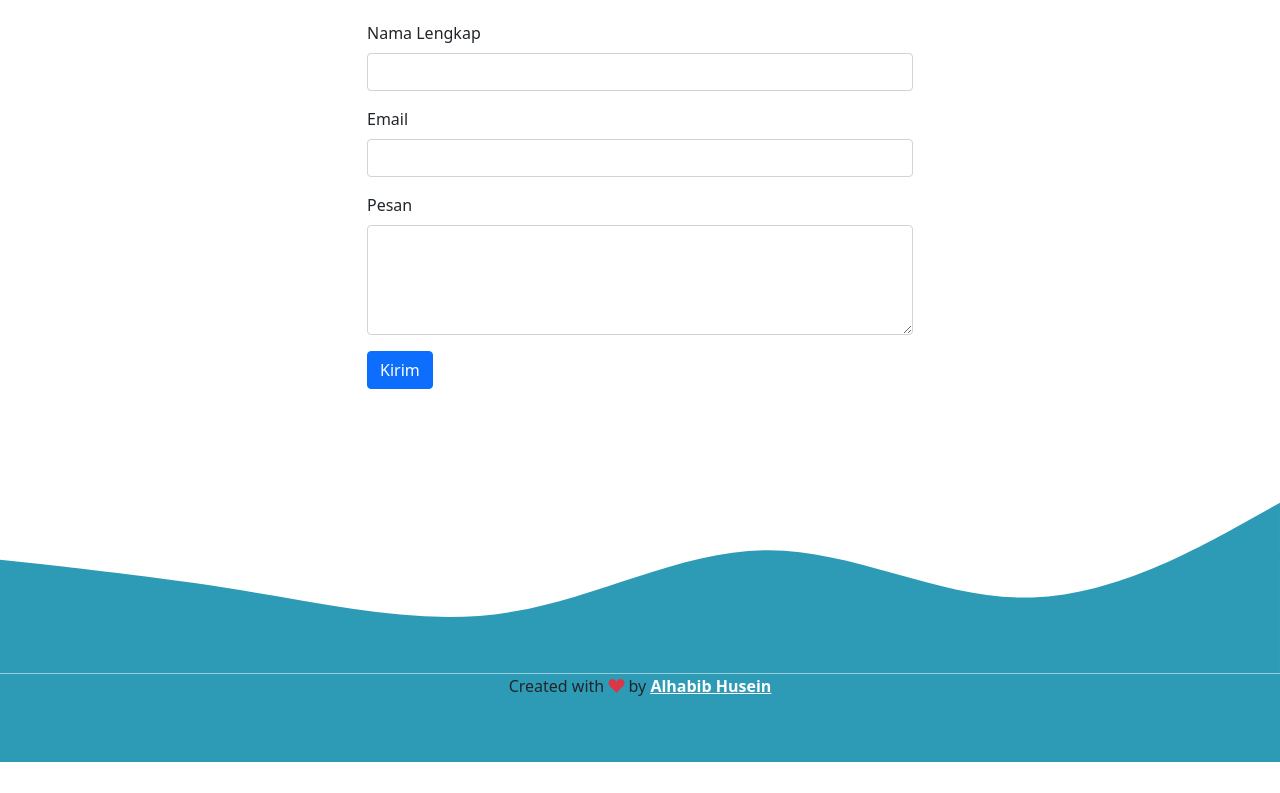
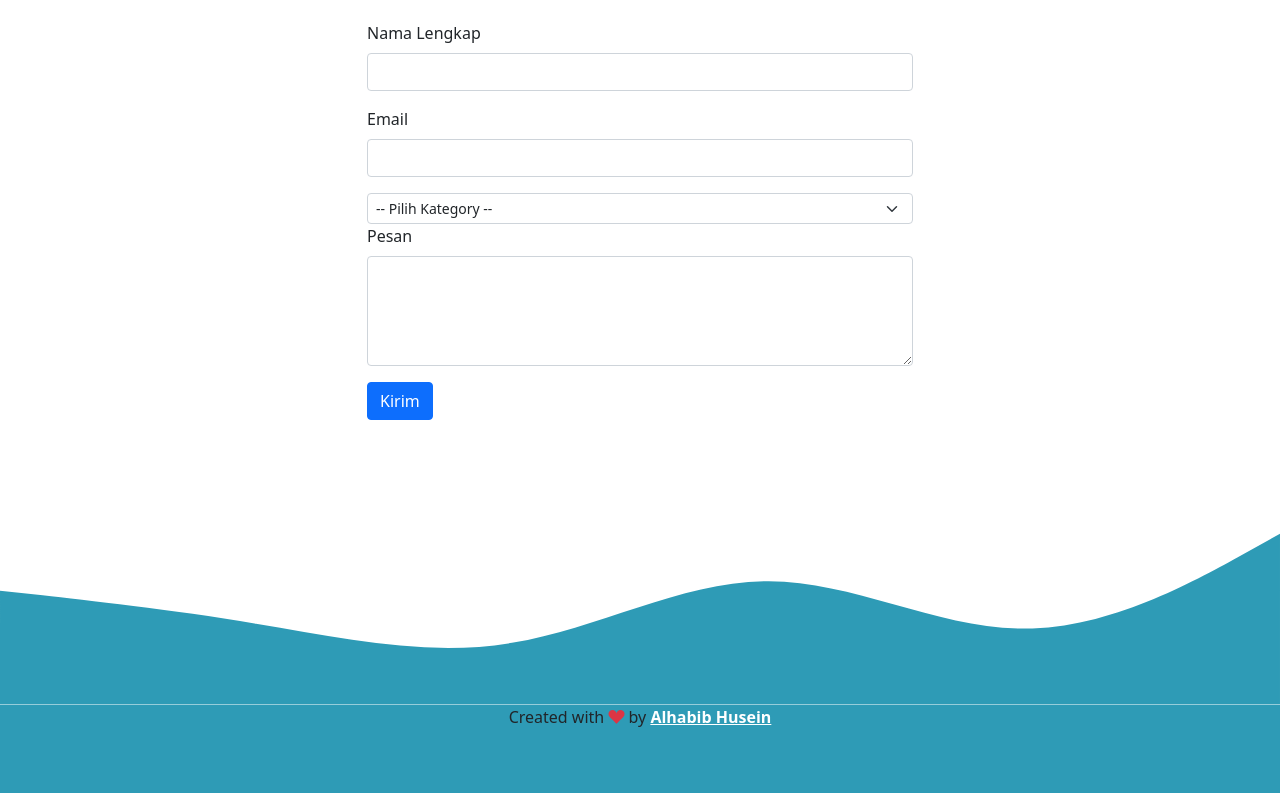
Before and after one commit to habibhusein12/alhabibhusein.github.io, a plain HTML site: page index.html in a window 1280 px wide. Shown: the part 2640-3433 px from the top of the page. Before the commit the page ends 3402 px from the top, so only its background shows below. Drawn offline with nearby package versions, Linux system fonts and the light colour scheme.

Commit message:
menambah pilih kategory pada contact

```diff
--- a/index.html
+++ b/index.html
@@ -181,6 +181,12 @@
                 <label for="email" class="form-label">Email</label>
                 <input type="email" class="form-control" id="email" aria-describedby="email" />
               </div>
+              <select class="form-select form-select-sm" aria-label=".form-select-sm example">
+                <option selected>-- Pilih Kategory --</option>
+                <option value="1">Web Depelopment</option>
+                <option value="2">Software Engginer</option>
+                <option value="3">Web Desainer</option>
+              </select>
               <div class="mb-3">
                 <label for="pesan" class="form-label"> Pesan </label>
                 <textarea class="form-control" id="pesan" rows="4"></textarea>
```
